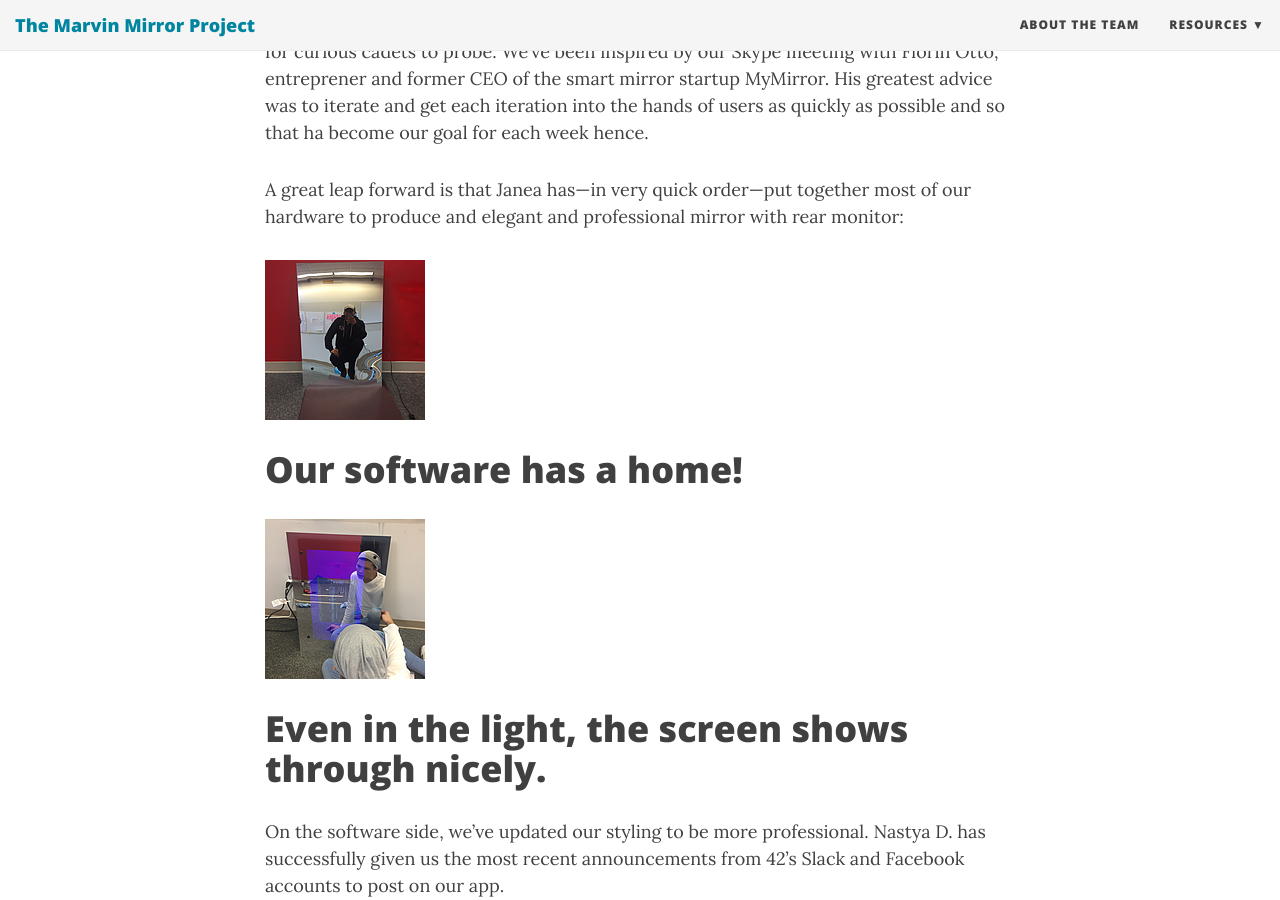
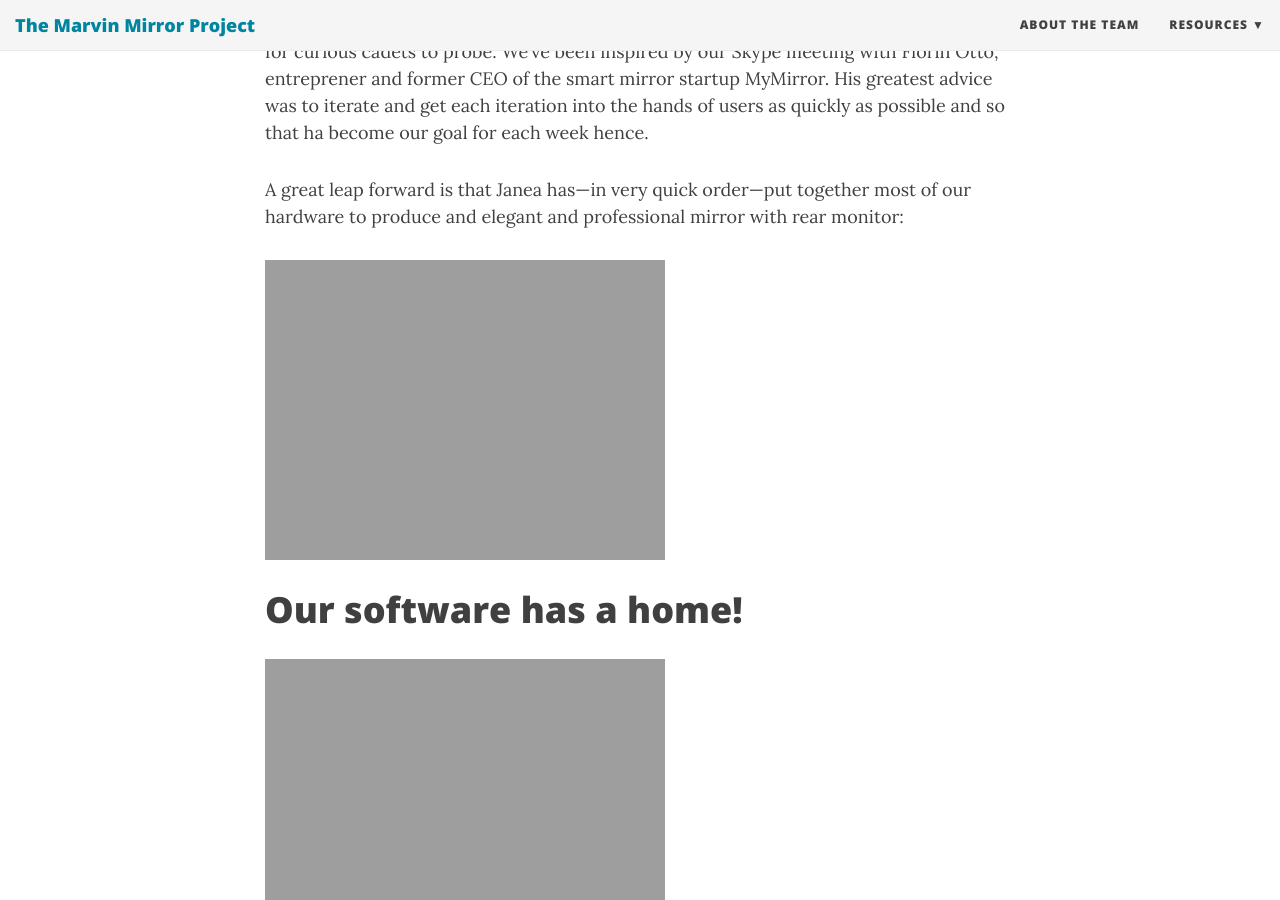
Before and after one commit to MarvinMirror/MarvinMirror.github.io, a Jekyll site: the page built from _posts/2017-12-3-week4-hard_Promise.md, in a window 1280 px wide and 900 px high, scrolled down 315 px. Built offline with Jekyll 4.4.1, drawn with Linux system fonts in a browser that asks for light colours; nearby versions of some CDN libraries.

Commit message:
markdown pic size for mirror

```diff
--- a/_posts/2017-12-3-week4-hard_Promise.md
+++ b/_posts/2017-12-3-week4-hard_Promise.md
@@ -9,10 +9,10 @@ As we approach our first Demo Day, the pressure mounts to have some sort of prod
 
 A great leap forward is that Janea has—in very quick order—put together most of our hardware to produce and elegant and professional mirror with rear monitor:
 
-![Mirror Reflective](/img/mirror_reflect.jpg)
+![Mirror Reflective](/img/mirror_reflect.jpg =400x)
 # Our software has a home!
 
-![Mirror Blue Screen](/img/mirror_bs.jpg)
+![Mirror Blue Screen](/img/mirror_bs.jpg =400x)
 # Even in the light, the screen shows through nicely.
 
 On the software side, we've updated our styling to be more professional. Nastya D. has successfully given us the most recent announcements from 42's Slack and Facebook accounts to post on our app.
```
